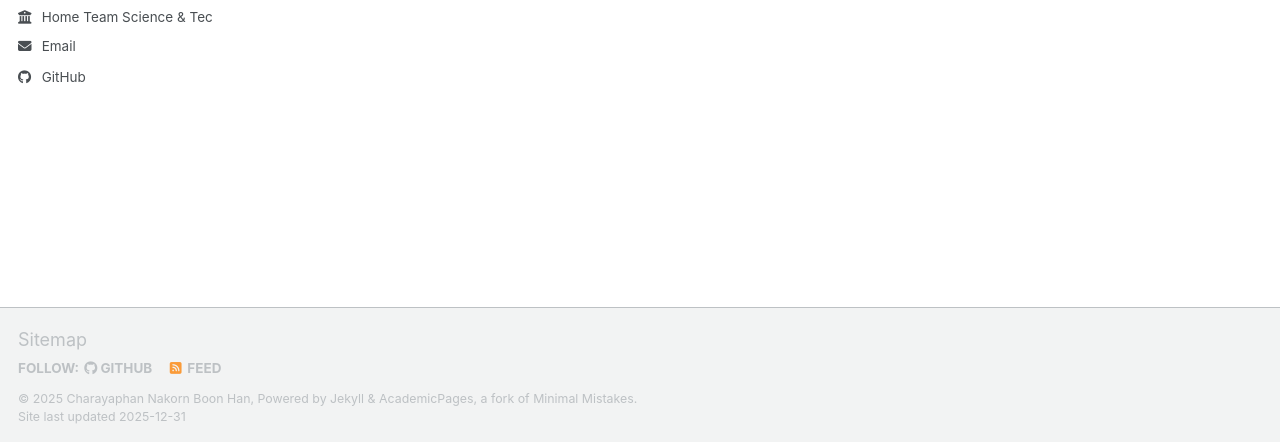
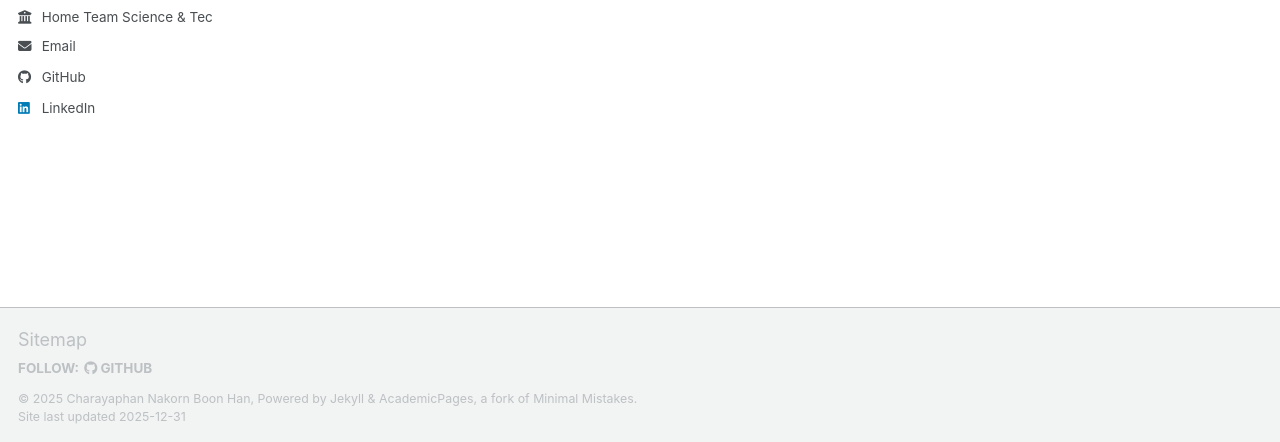
Before and after one commit to cnboonhan/cnboonhan.github.io, a Jekyll site: the page built from _pages/about.md, in a window 1280 px wide. Shown: the part 455-897 px from the top of the page. Built offline with Jekyll 4.4.1, drawn with Linux system fonts in a browser that asks for light colours; a script bundle is joined from its source files by our own code; library files that are not in the unit come from our copies.

Commit message:
add linkedin

```diff
--- a/_config.yml
+++ b/_config.yml
@@ -66,7 +66,7 @@
   keybase          : # Username
   instagram        : # Username
   lastfm           : # Username
-  linkedin         : # Username
+  linkedin         : cnboonhan
   mastodon         : # URL
   medium           : # URL
   pinterest        : # Username
@@ -125,7 +125,7 @@
       options:
         format           : "iso8601" # "iso8601" (default), "timestamp-seconds", "timestamp-milliseconds"
 atom_feed:
-  hide                   : false     # change to true to hide the RSS feed in the footer
+  hide                   : true     # change to true to hide the RSS feed in the footer
   path                   : # blank (default) uses feed.xml
 
 
```
